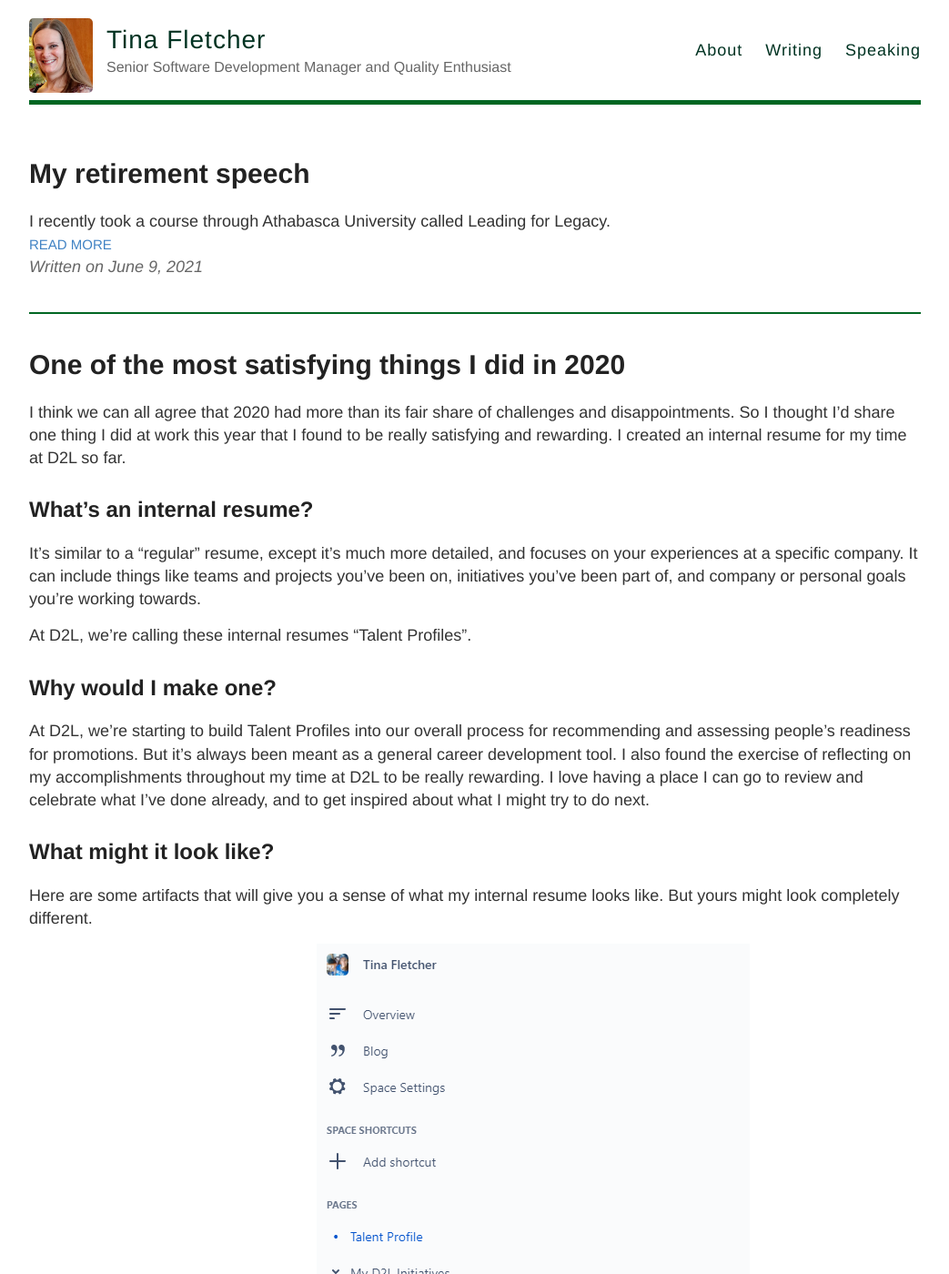
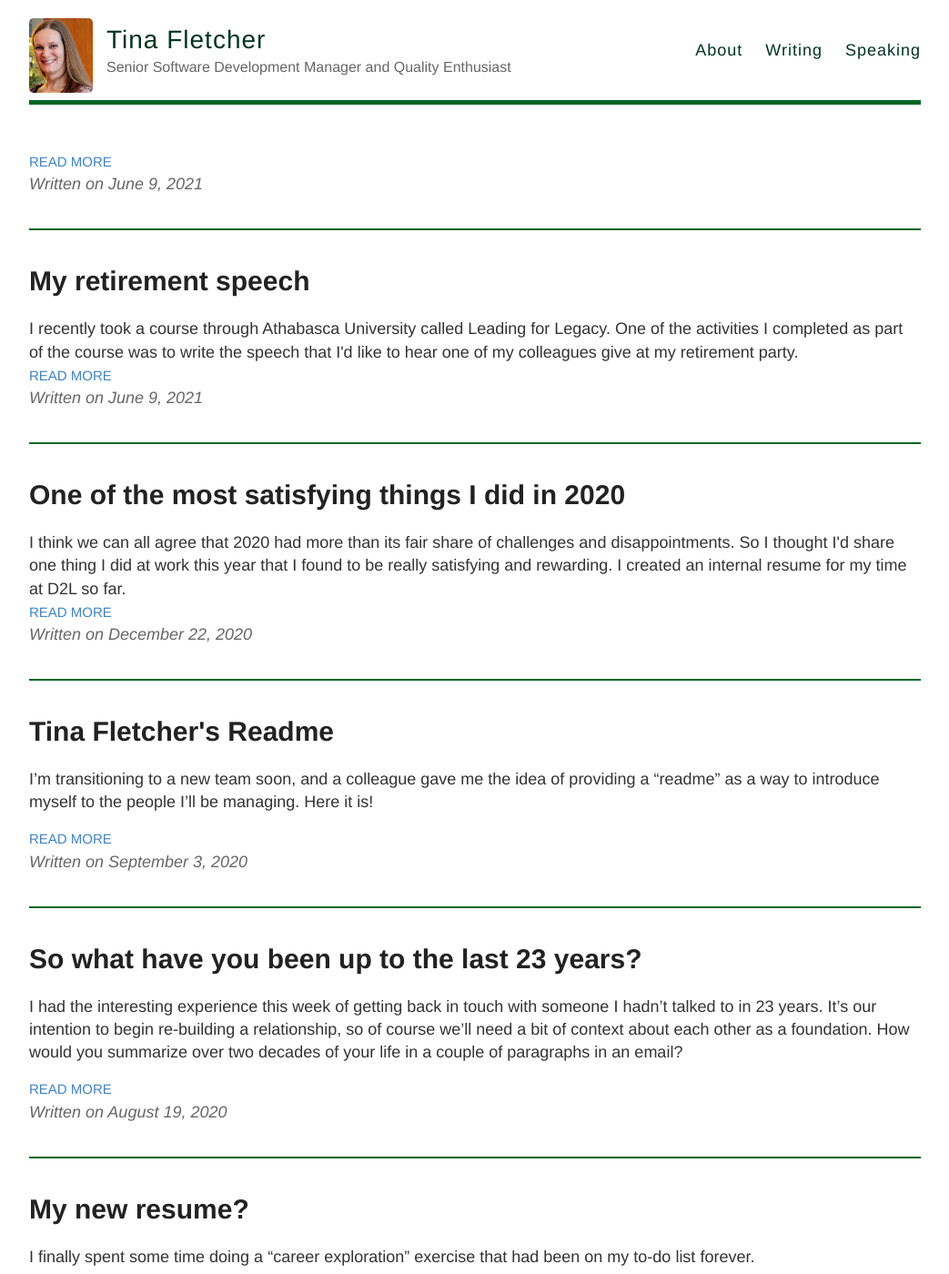
Before and after one commit to tinafletcher/tinafletcher.github.io, a Jekyll site: the page built from index.html, in a window 1280 px wide and 1400 px high. Shown: the whole window at 91% size, without its empty margins (118-1161 px from the left). Built offline with Jekyll 4.4.1, drawn with Linux system fonts in a browser that asks for light colours; some of the changed text lies outside the part shown.

Commit message:
Updating some excerpts

```diff
--- a/_posts/2018-3-1-New-problems-are-rare.md
+++ b/_posts/2018-3-1-New-problems-are-rare.md
@@ -1,6 +1,7 @@
 ---
 layout: post
 title: New problems are rare
+excerpt: I haven't done a lot of coding since finishing my university computer science program about 11 years ago, as I've focused primarily on testing, quality strategy, and people leadership in my career so far. In the past year or so, though, I've taken on two coding projects: one was building data analysis tools for a Code Stewardship initiative I worked on, and the other was building a basic web site from scratch and hosting it in AWS.
 ---
 
 
--- a/_posts/2020-12-22-Most-satisfying-things-2020.md
+++ b/_posts/2020-12-22-Most-satisfying-things-2020.md
@@ -1,6 +1,7 @@
 ---
 layout: post
 title: One of the most satisfying things I did in 2020
+excerpt: I think we can all agree that 2020 had more than its fair share of challenges and disappointments. So I thought I'd share one thing I did at work this year that I found to be really satisfying and rewarding. I created an internal resume for my time at D2L so far.
 ---
 
 I think we can all agree that 2020 had more than its fair share of challenges and disappointments. So I thought I'd share one thing I did at work this year that I found to be really satisfying and rewarding. I created an internal resume for my time at D2L so far.
--- a/_posts/2021-6-9-My-Retirement-Speech.md
+++ b/_posts/2021-6-9-My-Retirement-Speech.md
@@ -1,7 +1,7 @@
 ---
 layout: post
 title: My retirement speech
-excerpt: I recently took a course through Athabasca University called Leading for Legacy.
+excerpt: I recently took a course through Athabasca University called Leading for Legacy. One of the activities I completed as part of the course was to write the speech that I'd like to hear one of my colleagues give at my retirement party.
 ---
 
 I recently took a course through Athabasca University called [Leading for Legacy](https://powered.athabascau.ca/product?catalog=Leading-for-Legacy). My employer, D2L, paid for my tuition and provided "learning days" where I could spend work time on the course. Even better, I found out about this course and obtained approval to register by using the system that my team and I built over the past year. [D2L Wave](https://www.d2l.com/corporate/wave/) is live, and D2L's employees are its first customers. Pretty exciting times!
```
